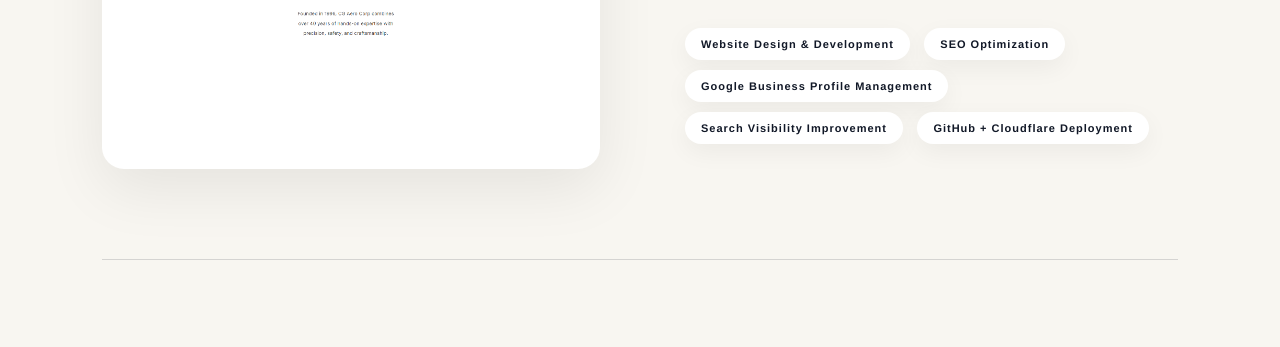
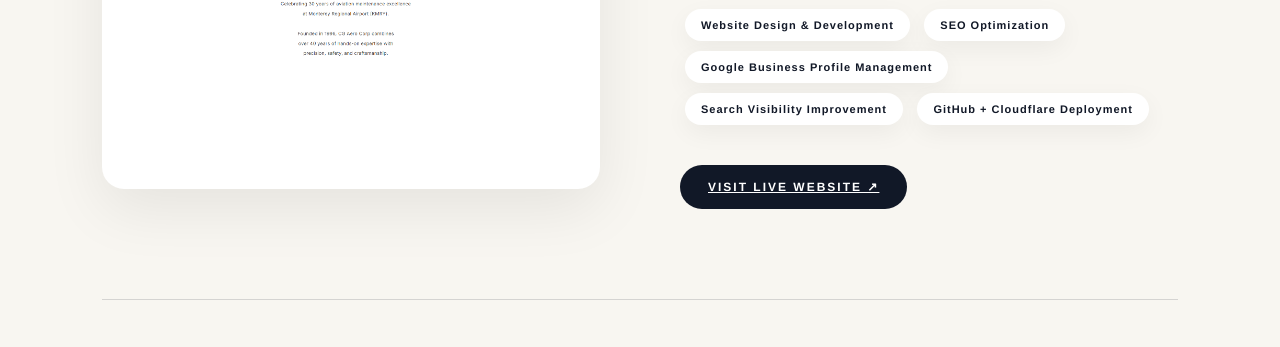
Before and after one commit to soovinchoi/choi-studio, a plain HTML site: page index.html in a window 1280 px wide. Shown: the part 1376-1723 px from the top of the page. Drawn offline with Linux system fonts and the light colour scheme.

Commit message:
update view live website

```diff
--- a/index.html
+++ b/index.html
@@ -208,7 +208,15 @@ and building a professional digital experience for customers.
 <li>GitHub + Cloudflare Deployment</li>
 
 </ul>
+<a
+  class="project-button"
+  href="https://cgaero.com/"
+  target="_blank"
+  rel="noopener noreferrer">
 
+  VISIT LIVE WEBSITE ↗
+
+</a>
 
 </div>
 
```
